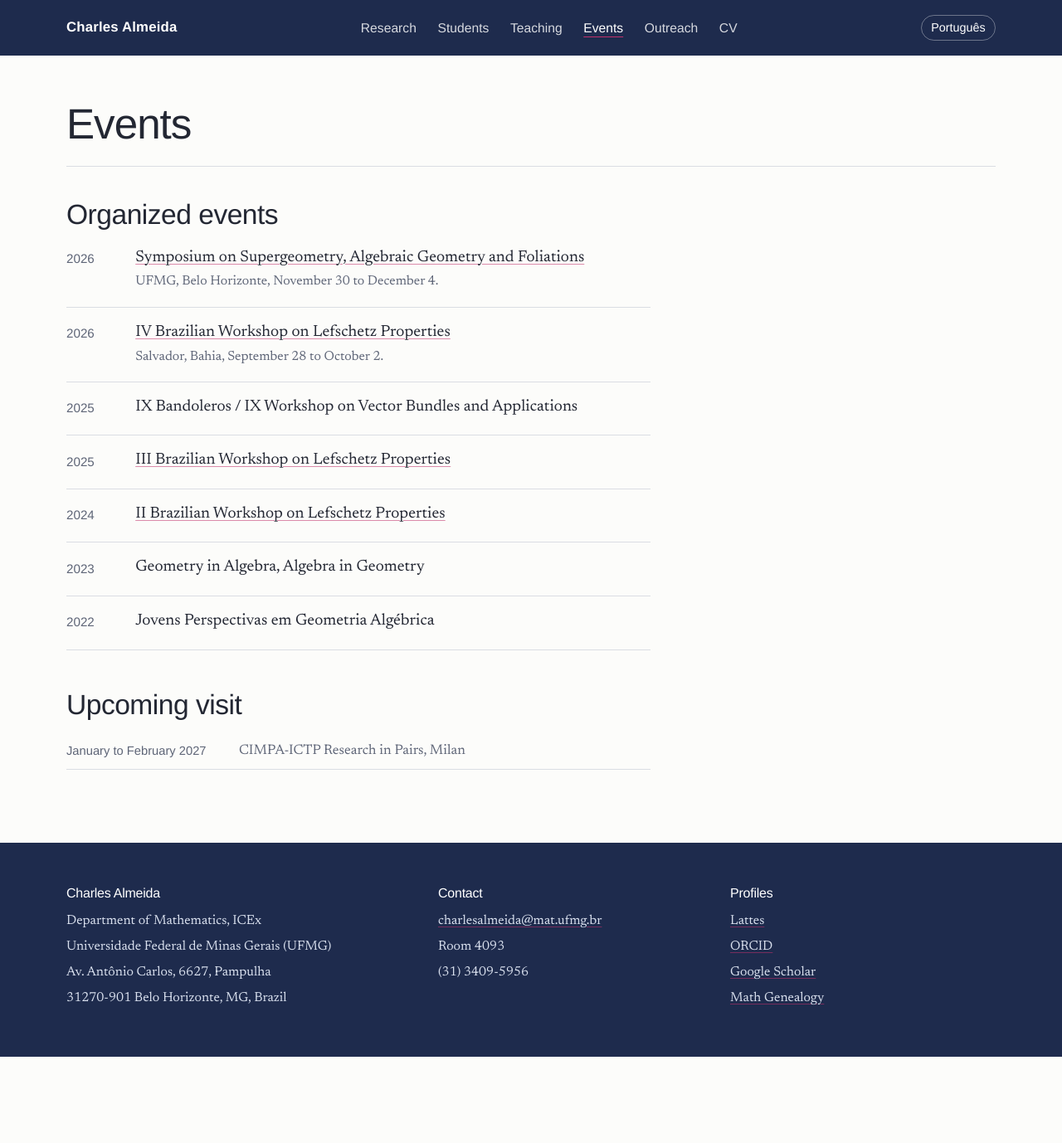
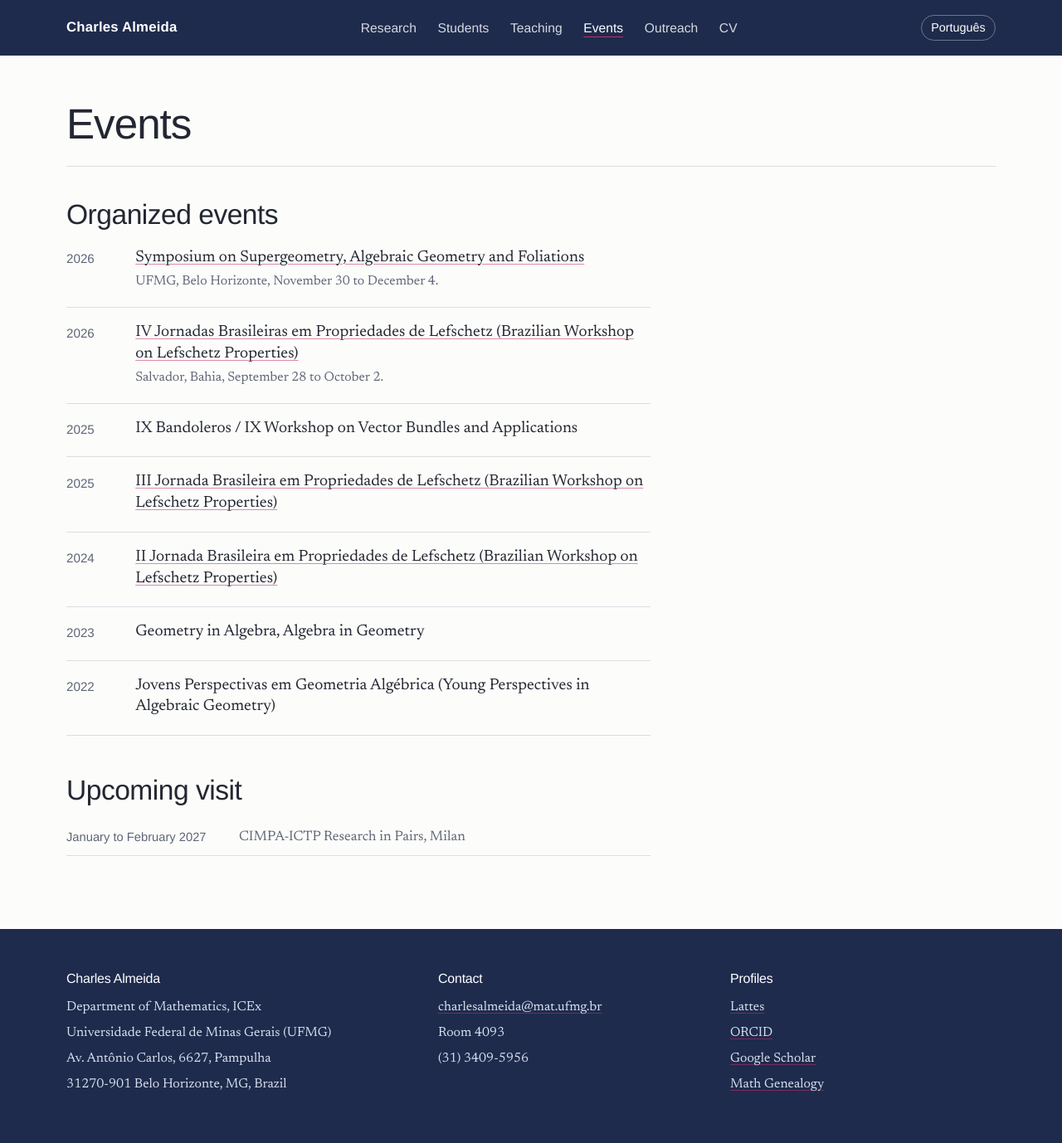
Before and after one commit to charlesalmd/charlesalmd.github.io, a Jekyll site: the page built from events/index.html, in a window 1280 px wide. Shown: the whole page at 83% size. Built offline with Jekyll 4.4.1, drawn with Linux system fonts in a browser that asks for light colours; some web fonts are replaced; before the commit the page ends 1274 px from its top, so only the background shows below that.

Commit message:
Aplica respostas: BLMS 2026, Sbornik 1503 a 1552, Centrone, nomes de eventos; cria revisao-traducoes.md
Co-Authored-By: Claude Opus 5.5 <noreply@anthropic.com>

```diff
--- a/_config.yml
+++ b/_config.yml
@@ -22,6 +22,7 @@ defaults:
 exclude:
   - CLAUDE.md
   - PENDENCIAS.md
+  - revisao-traducoes.md
   - README.md
   - Gemfile
   - Gemfile.lock
--- a/_data/events.yml
+++ b/_data/events.yml
@@ -1,4 +1,6 @@
 # SOMENTE eventos organizados por Charles. Palestras NAO entram no site (decisao do Charles).
+# name_en: eventos com nome oficial em português mantêm esse nome, com uma explicação em inglês
+# entre parênteses (decisão do Charles). Eventos com nome oficial em inglês não precisam de name_en.
 
 organized:
   - name: "Symposium on Supergeometry, Algebraic Geometry and Foliations (FOLGA)"
@@ -9,7 +11,7 @@ organized:
     place: "UFMG, Belo Horizonte"
     url: "https://folgaufmg.github.io"
   - name: "IV Jornadas Brasileiras em Propriedades de Lefschetz"   # nome conforme o site das Jornadas LP
-    name_en: "IV Brazilian Workshop on Lefschetz Properties"        # como estava em to_confirm
+    name_en: "IV Jornadas Brasileiras em Propriedades de Lefschetz (Brazilian Workshop on Lefschetz Properties)"
     year: 2026
     dates: "28/09 a 02/10/2026"
     dates_en: "September 28 to October 2"
@@ -18,16 +20,17 @@ organized:
   - name: "IX Bandoleros / IX Workshop on Vector Bundles and Applications"
     year: 2025
   - name: "III Jornada Brasileira em Propriedades de Lefschetz"
-    name_en: "III Brazilian Workshop on Lefschetz Properties"
+    name_en: "III Jornada Brasileira em Propriedades de Lefschetz (Brazilian Workshop on Lefschetz Properties)"
     year: 2025
     url: "https://jornadaslp.github.io/jornadas-lp/"
   - name: "II Jornada Brasileira em Propriedades de Lefschetz"
-    name_en: "II Brazilian Workshop on Lefschetz Properties"   # por analogia com a III; revisar
+    name_en: "II Jornada Brasileira em Propriedades de Lefschetz (Brazilian Workshop on Lefschetz Properties)"
     year: 2024
     url: "https://jornadaslp.github.io/jornadas-lp/"
   - name: "Geometry in Algebra, Algebra in Geometry"
     year: 2023
   - name: "Jovens Perspectivas em Geometria Algébrica"
+    name_en: "Jovens Perspectivas em Geometria Algébrica (Young Perspectives in Algebraic Geometry)"
     year: 2022
 
 upcoming_visits:       # so na pagina de eventos, sem destaque
```
Also changed, not shown: _data/i18n.yml (+1 -23 lines), _data/publications.yml (+16 -16 lines).
